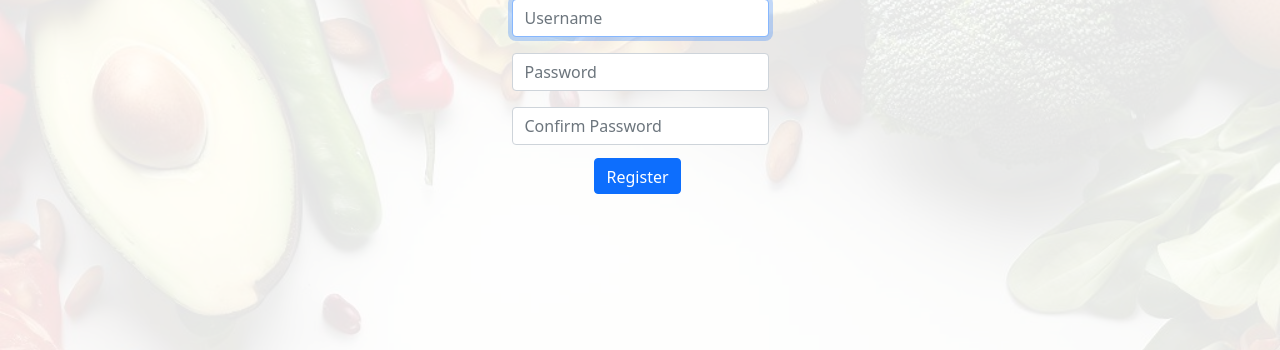
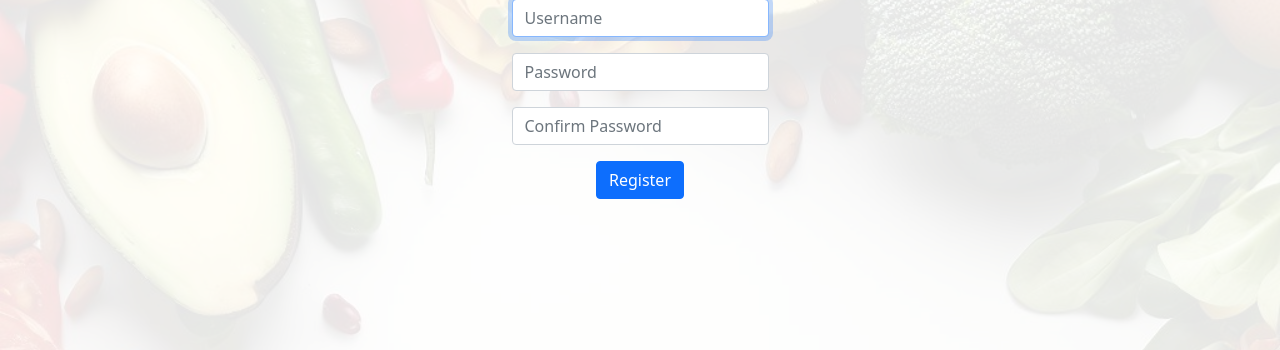
Before and after one commit to jericho1050/project, a Flask app: page /register in a window 1280 px wide. Shown: the part 136-486 px from the top of the page. Run offline with Flask 3, Linux system fonts and the light colour scheme; some libraries are stand-ins or nearby versions.

Commit message:
for line 20 btn-style

```diff
--- a/static/styles.css
+++ b/static/styles.css
@@ -17,7 +17,7 @@ navcolor {
     height: 36px;
 }
 
-.btn-primary {
+.btn-style {
     display: inline;
     height:36px;
     width: 7%;
```
